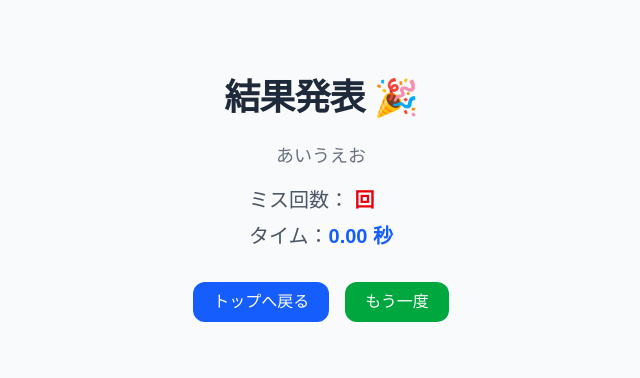
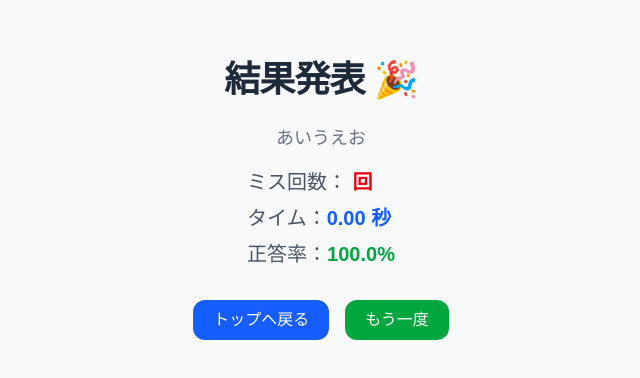
Before and after one commit to mochiTaste/aiueo-typing-game, a Next.js app: page /result in a window 1280 px wide. Shown: the part 200-578 px from the top of the page, without its empty margins (319-959 px from the left). Built offline with nearby package versions, Linux system fonts and the light colour scheme.

Commit message:
正答率追加

```diff
--- a/src/app/result/page.tsx
+++ b/src/app/result/page.tsx
@@ -11,6 +11,15 @@ function ResultPageContent() {
 
     const timeInSeconds = time ? (Number(time) / 1000).toFixed(2) : "0.00";
     const from = params.get("from") || "typing/aiueo"; // fallback付き
+
+    // 例: 総打鍵数（1周5文字 × 10周 = 50）
+    const total = 50;
+    const mistakeCount = Number(mistakes) || 0;
+    const correctCount = total - mistakeCount;
+    const accuracy = ((correctCount / total) * 100).toFixed(1); // 小数点1位
+
+
+
     function getTypingLabel(from: string): string {
         switch (from) {
             case "typing/aiueo":
@@ -66,6 +75,11 @@ function ResultPageContent() {
                     <span className="font-medium text-gray-600">タイム：</span>
                     <span className="font-bold text-blue-600 text-xl">{timeInSeconds} 秒</span>
                 </p>
+                <p>
+                    <span className="font-medium text-gray-600">正答率：</span>
+                    <span className="font-bold text-green-600 text-xl">{accuracy}%</span>
+                </p>
+
             </div>
 
             <div className="flex gap-4">
```
